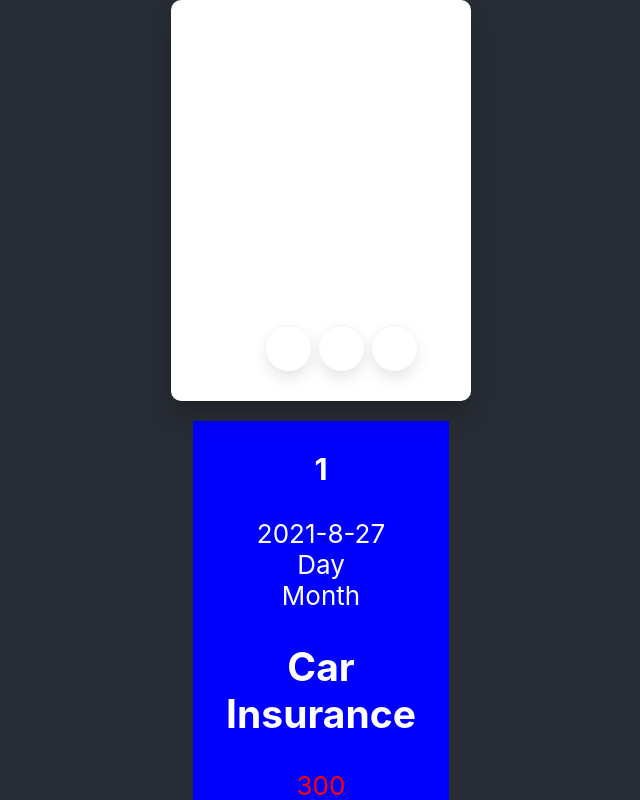
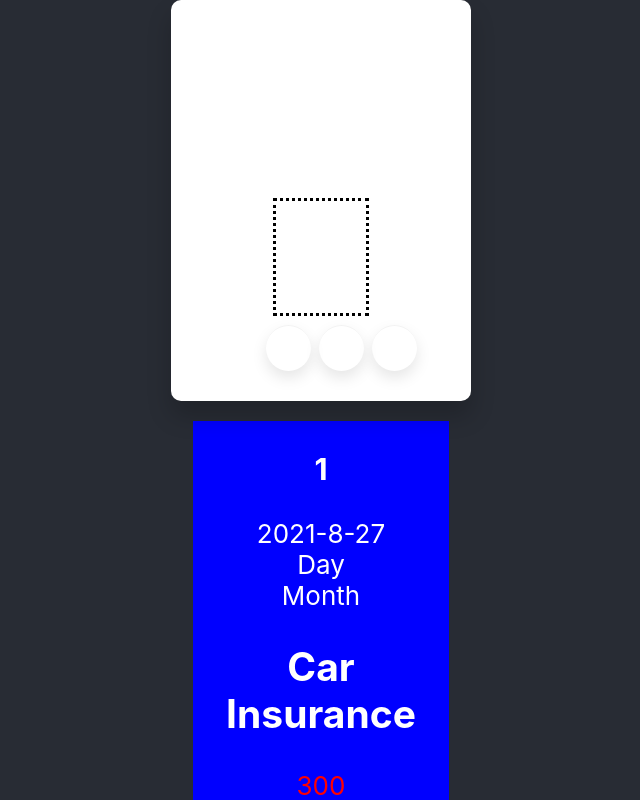
Before and after one commit to ebolofis/MyReactApp, a React (Create React App) app: page / in a window 1280 px wide. Shown: the top 800 px of the page, without its empty margins (319-959 px from the left). Built offline with nearby package versions, Linux system fonts and the light colour scheme.

Commit message:
React Logo Animated Component

```diff
--- a/src/components/Card.css
+++ b/src/components/Card.css
@@ -1,18 +1,6 @@
-
-/* * {
-	margin: 0;
-	padding: 0;
-	box-sizing: border-box;
-	font-family: "Ubuntu", sans-serif;
-} */
-
-/* body {
-	display: flex;
-	justify-content: center;
-	align-items: center;
-	min-height: 100vh;
-	background: linear-gradient(#03a9f4, #03a9f4 45%, #fff 45% 100%);
-} */
+.details {
+	border: 3px dotted black;
+}
 
 .card {
 	position: relative;
```
